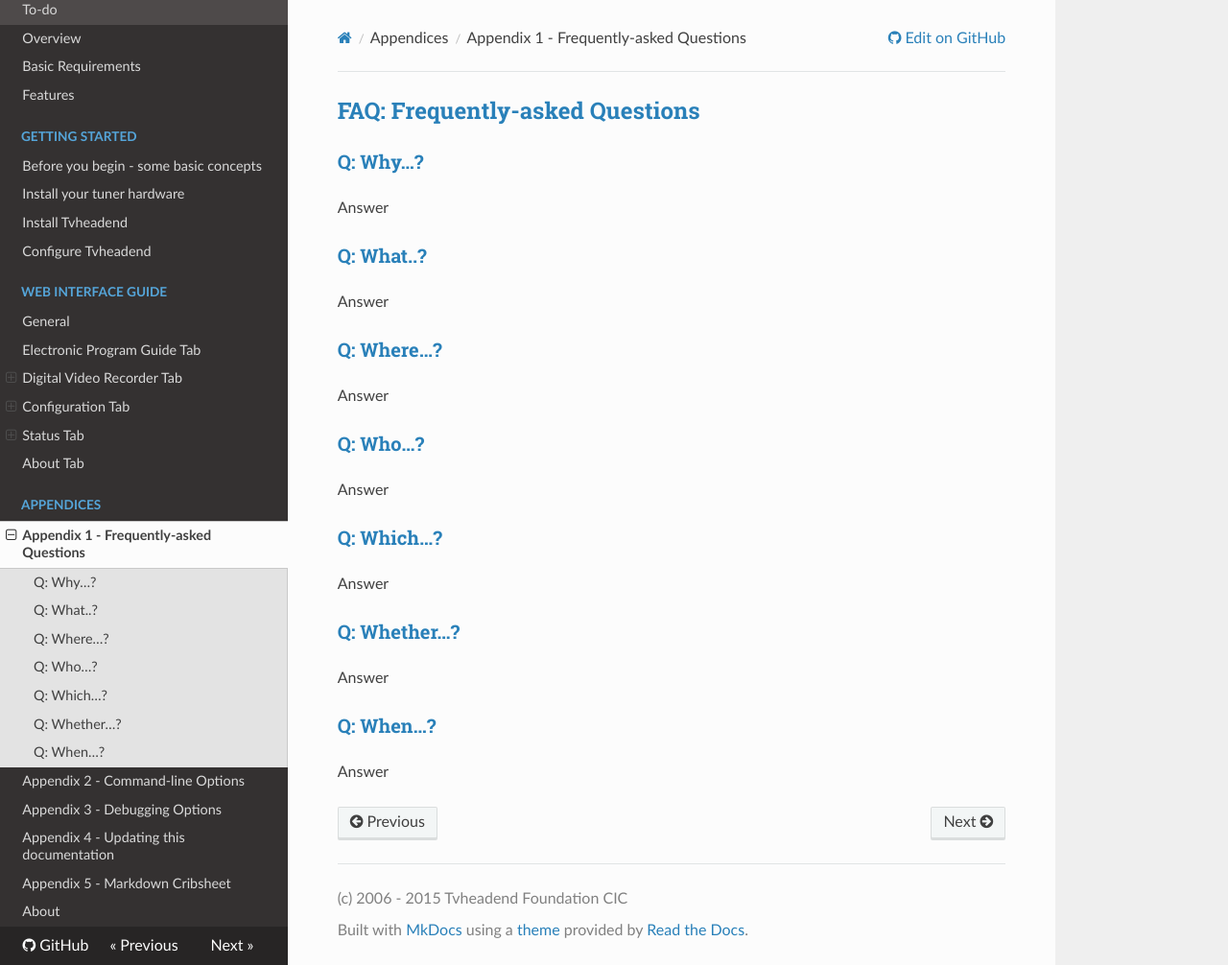
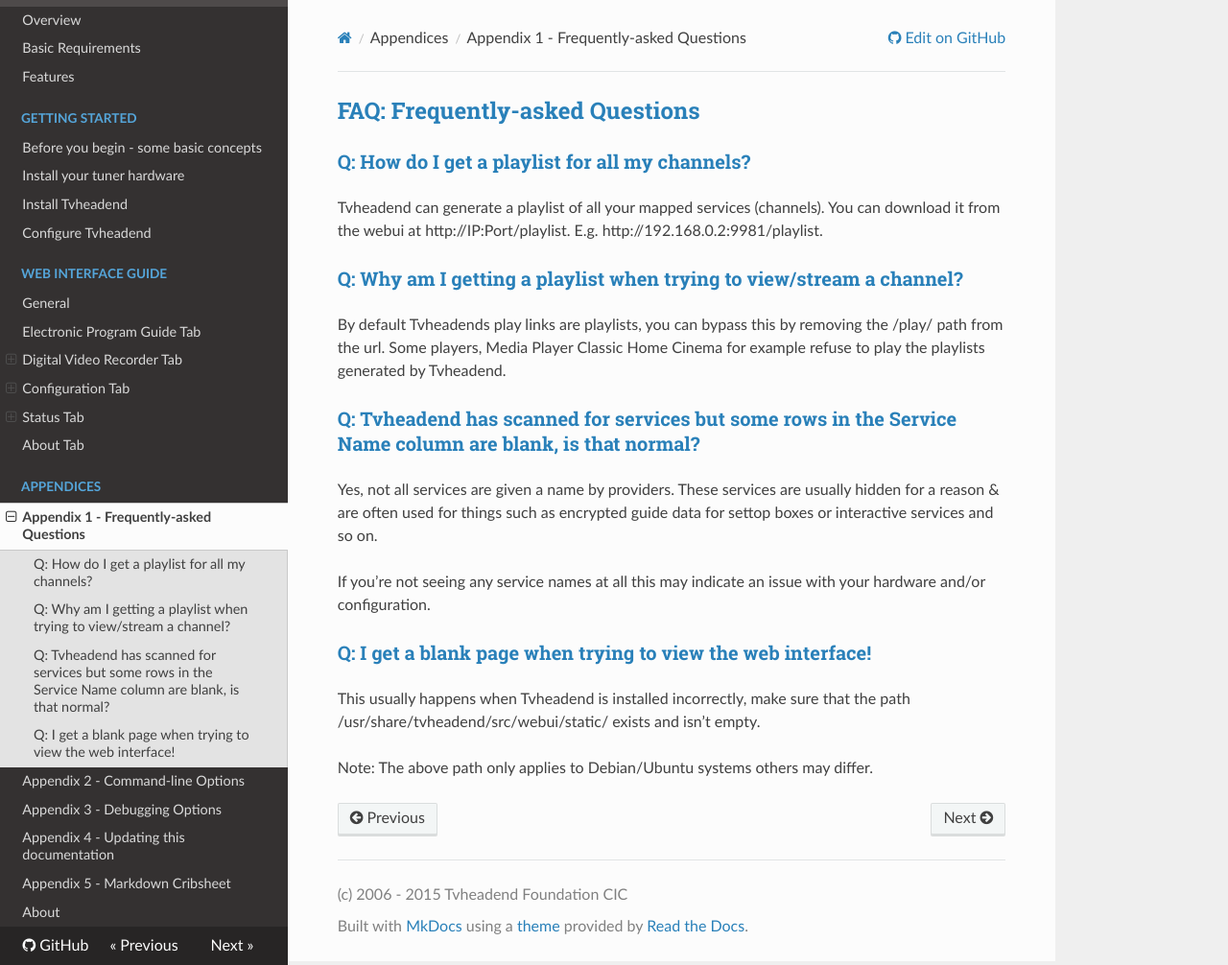
Before and after one commit to tvheadend/tvheadend-documentation, an MkDocs documentation site: the page built from docs/Appendices/faqs.md, in a window 1280 px wide and 1006 px high. Shown: the whole window at 96% size. Built offline with MkDocs 1.6.1, drawn with Linux system fonts in a browser that asks for light colours; nearby versions of some CDN libraries; old or Windows-style settings are respelled for this version of MkDocs.

Commit message:
Add some FAQs
Add a few obvious questions and answers for the FAQ page.

```diff
--- a/docs/Appendices/faqs.md
+++ b/docs/Appendices/faqs.md
@@ -1,29 +1,21 @@
 ## FAQ: Frequently-asked Questions
 
-### Q: Why...?
+### Q: How do I get a playlist for all my channels?
 
-Answer
+Tvheadend can generate a playlist of all your mapped services (channels). You can download it from the webui at http://IP:Port/playlist. E.g. http://192.168.0.2:9981/playlist.
 
-### Q: What..?
+### Q: Why am I getting a playlist when trying to view/stream a channel?
 
-Answer
+By default Tvheadends play links are playlists, you can bypass this by removing the /play/ path from the url. Some players, Media Player Classic Home Cinema for example refuse to play the playlists generated by Tvheadend.
 
-### Q: Where...?
+### Q: Tvheadend has scanned for services but some rows in the Service Name column are blank, is that normal?
 
-Answer
+Yes, not all services are given a name by providers. These services are usually hidden for a reason & are often used for things such as encrypted guide data for settop boxes or interactive services and so on.
 
-### Q: Who...?
+If you're not seeing any service names at all this may indicate an issue with your hardware and/or configuration.
 
-Answer
+### Q: I get a blank page when trying to view the web interface!
 
-### Q: Which...?
+This usually happens when Tvheadend is installed incorrectly, make sure that the path /usr/share/tvheadend/src/webui/static/ exists and isn't empty.
 
-Answer
-
-### Q: Whether...?
-
-Answer
-
-### Q: When...?
-
-Answer
+Note: The above path only applies to Debian/Ubuntu systems others may differ.
```
